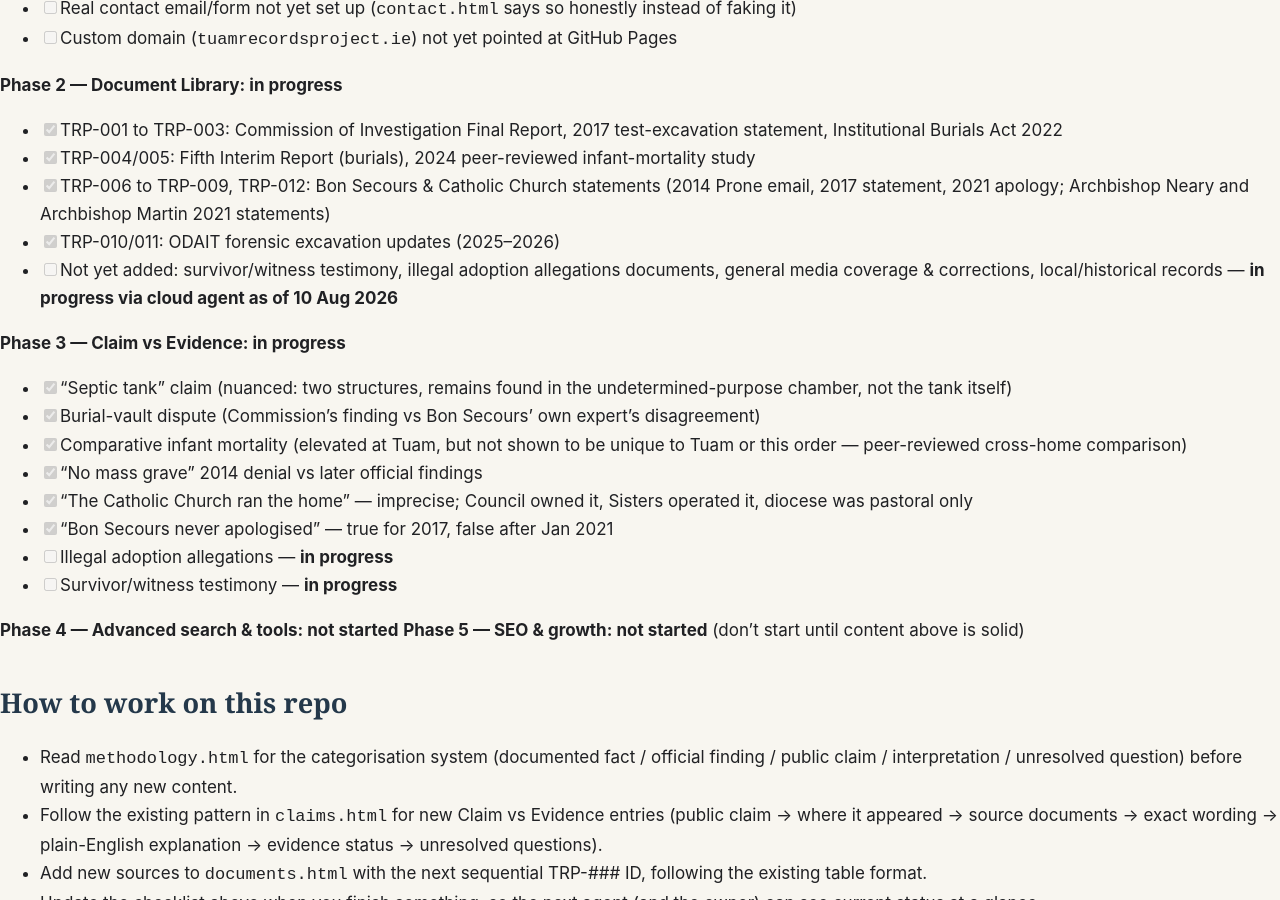
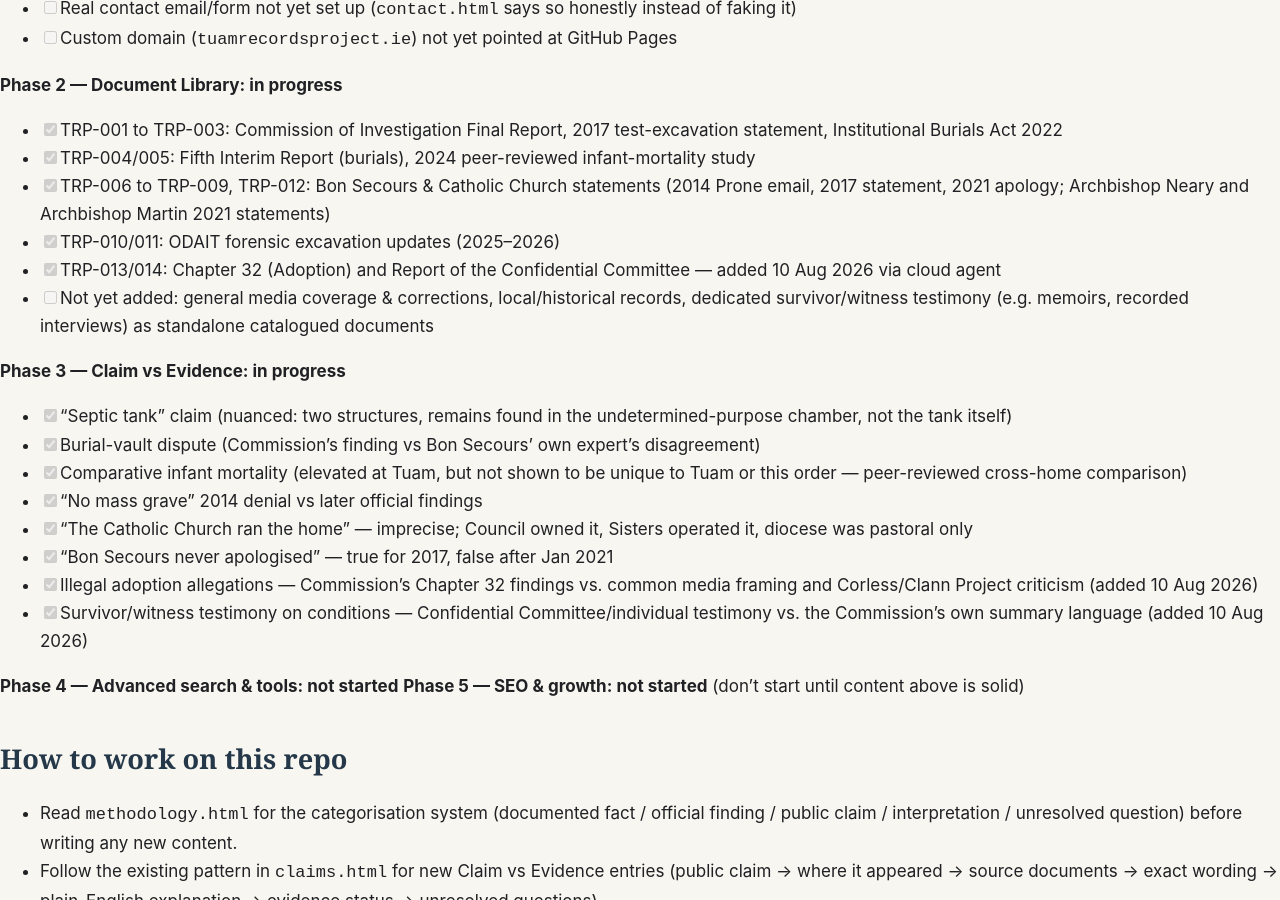
Before and after one commit to Frankytyrone/tuam-records-project, a Jekyll site: the page built from AGENTS.md, in a window 1280 px wide and 900 px high, scrolled down 1570 px. Built offline with Jekyll 4.4.1, drawn with Linux system fonts in a browser that asks for light colours; some web fonts are replaced; our own code applies the rules of GitHub Pages for plain Markdown files.

Commit message:
Update AGENTS.md checklist: illegal adoption and survivor testimony entries done
Co-authored-by: Frankytyrone <Frankytyrone@users.noreply.github.com>

```diff
--- a/AGENTS.md
+++ b/AGENTS.md
@@ -41,7 +41,8 @@ The owner (Frank) is not a technical person and is openly biased toward the Bon
 - [x] TRP-004/005: Fifth Interim Report (burials), 2024 peer-reviewed infant-mortality study
 - [x] TRP-006 to TRP-009, TRP-012: Bon Secours & Catholic Church statements (2014 Prone email, 2017 statement, 2021 apology; Archbishop Neary and Archbishop Martin 2021 statements)
 - [x] TRP-010/011: ODAIT forensic excavation updates (2025–2026)
-- [ ] Not yet added: survivor/witness testimony, illegal adoption allegations documents, general media coverage & corrections, local/historical records — **in progress via cloud agent as of 10 Aug 2026**
+- [x] TRP-013/014: Chapter 32 (Adoption) and Report of the Confidential Committee — added 10 Aug 2026 via cloud agent
+- [ ] Not yet added: general media coverage & corrections, local/historical records, dedicated survivor/witness testimony (e.g. memoirs, recorded interviews) as standalone catalogued documents
 
 **Phase 3 — Claim vs Evidence: in progress**
 - [x] "Septic tank" claim (nuanced: two structures, remains found in the undetermined-purpose chamber, not the tank itself)
@@ -50,8 +51,8 @@ The owner (Frank) is not a technical person and is openly biased toward the Bon
 - [x] "No mass grave" 2014 denial vs later official findings
 - [x] "The Catholic Church ran the home" — imprecise; Council owned it, Sisters operated it, diocese was pastoral only
 - [x] "Bon Secours never apologised" — true for 2017, false after Jan 2021
-- [ ] Illegal adoption allegations — **in progress**
-- [ ] Survivor/witness testimony — **in progress**
+- [x] Illegal adoption allegations — Commission's Chapter 32 findings vs. common media framing and Corless/Clann Project criticism (added 10 Aug 2026)
+- [x] Survivor/witness testimony on conditions — Confidential Committee/individual testimony vs. the Commission's own summary language (added 10 Aug 2026)
 
 **Phase 4 — Advanced search & tools: not started**
 **Phase 5 — SEO & growth: not started** (don't start until content above is solid)
```
